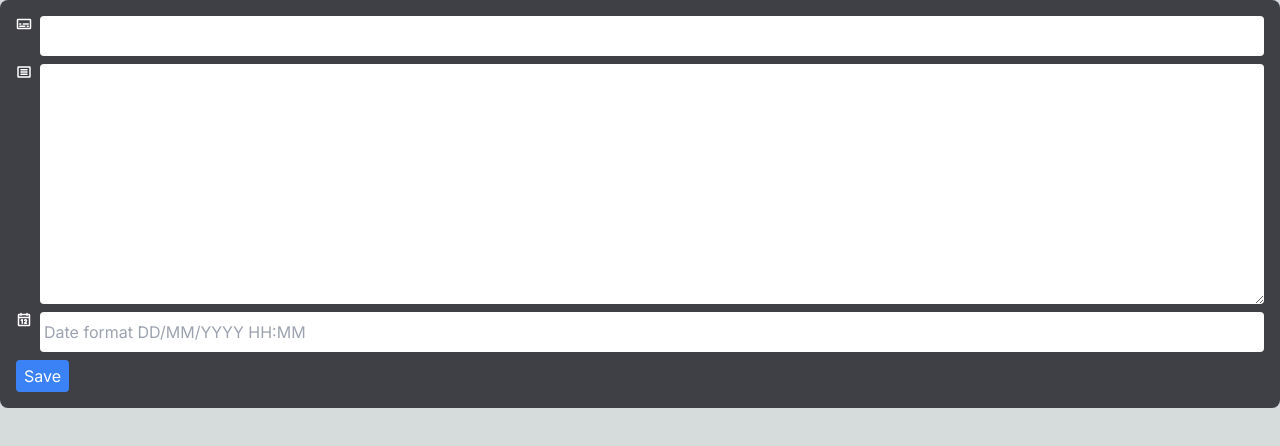
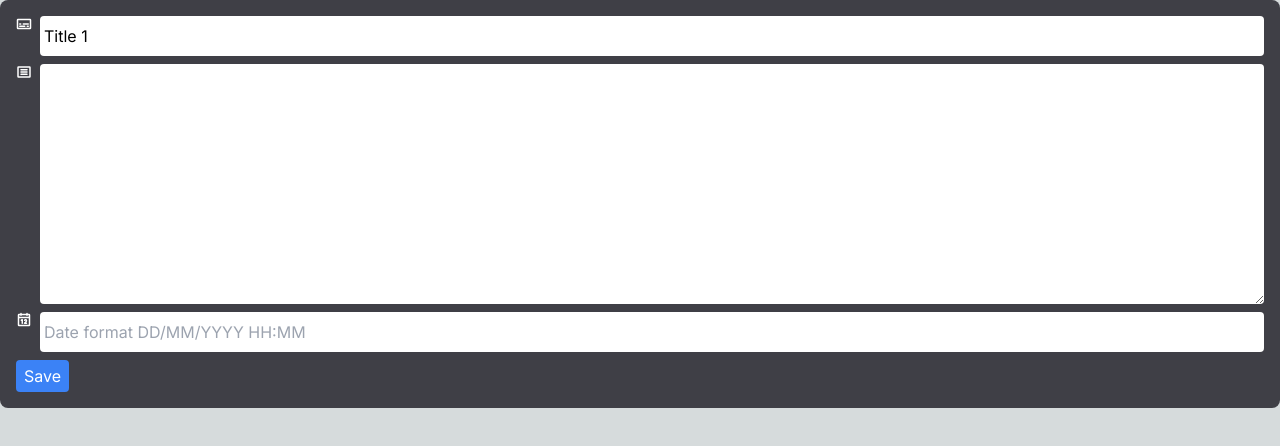
Before and after one commit to trulyzed/todo-board, a Next.js app: page / in a window 1280 px wide. Shown: the top 446 px of the page. Built offline with nearby package versions, Linux system fonts and the light colour scheme; no server answers.

Commit message:
Fix save as draft in form component
- Save as draft if only value changes

```diff
--- a/src/components/form/Form.tsx
+++ b/src/components/form/Form.tsx
@@ -1,28 +1,31 @@
 'use client'
 
-import { ChangeEvent, FC, FormEvent, useCallback, useEffect, useState } from "react"
+import { ChangeEvent, FC, FormEvent, useCallback, useEffect, useRef, useState } from "react"
 import { Field, FormProps } from "./types"
 
 export const Form:FC<FormProps> = ({fields, defaultValues, onSubmit, onSaveDraft}) => {
   const [formValues, setFormValues] = useState(defaultValues)
+  const hasChangedRef = useRef(false)
 
   const handleChange = useCallback((id: Field['id']) => (e: ChangeEvent<HTMLInputElement | HTMLTextAreaElement>) => {
     setFormValues(prevValue => ({
       ...prevValue,
       [id]: e.target.value
     }))
+    hasChangedRef.current = true
   }, [])
 
-  const handleSubmit = useCallback((e: FormEvent) => {
+  const handleSubmit = useCallback(async (e: FormEvent) => {
     e.preventDefault()
-    onSubmit(formValues)
+    const submitted = await onSubmit(formValues)
+    if (submitted) hasChangedRef.current = false
   }, [formValues, onSubmit])
 
-  // Save as draft before unload
+  // Save as draft before unload if values are changed
   useEffect(() => {
     if (!onSaveDraft) return
     const handleBeforeUnload = () => {
-      onSaveDraft(formValues)
+      if (hasChangedRef.current) onSaveDraft(formValues)
     }
 
     window.addEventListener('beforeunload', handleBeforeUnload)
--- a/src/components/form/types.ts
+++ b/src/components/form/types.ts
@@ -16,6 +16,6 @@ export type FormValue = {
 export type FormProps = {
   fields: Field[]
   defaultValues?: FormValue
-  onSubmit: (values?: FormValue) => void
+  onSubmit: (values?: FormValue) => Promise<boolean>
   onSaveDraft?: (values?: FormValue) => void
 }
--- a/src/components/todo/ticket/TicketDetails.tsx
+++ b/src/components/todo/ticket/TicketDetails.tsx
@@ -14,8 +14,8 @@ type TicketDetailsProps = {
 export const TicketDetails:FC<TicketDetailsProps> = ({
   title
 }) => {
-  const handleSubmit: FormProps['onSubmit'] = useCallback((values) => {
-    console.log(values)
+  const handleSubmit: FormProps['onSubmit'] = useCallback(async (values) => {
+    return Promise.resolve(true)
   }, [])
 
   const handleSaveDraft: Required<FormProps>['onSaveDraft'] = useCallback((values) => {
@@ -42,7 +42,9 @@ export const TicketDetails:FC<TicketDetailsProps> = ({
   ]
   return (
     <div className="rounded-lg bg-zinc-700 p-4">
-      <Form fields={fields} onSubmit={handleSubmit} onSaveDraft={handleSaveDraft} />
+      <Form fields={fields} onSubmit={handleSubmit} onSaveDraft={handleSaveDraft} defaultValues={{
+        title: 'Title 1'
+      }} />
     </div>
   )
 }
```
